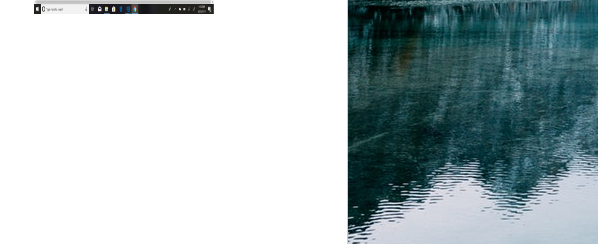
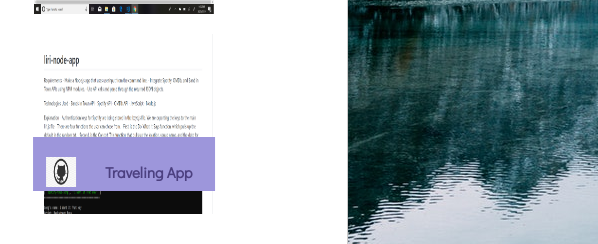
Before and after one commit to aupreti1/Responsive-Portfolio, a plain HTML site: page portfolio.html in a window 1280 px wide. Shown: the part 379-623 px from the top of the page, 682-1280 px from the left. Drawn offline with Linux system fonts and the light colour scheme.

Commit message:
added liri to portfolio

```diff
--- a/portfolio.html
+++ b/portfolio.html
@@ -74,6 +74,15 @@
             <a href="https://aupreti1.github.io/Personal-Traveling-App/" target=" _blank">
                 <img class="portfolio-img" src="./assets/images/traveling.png"></a>
         </div>
+        <div class="container">
+            <div class="centered">
+                <a href="https://github.com/aupreti1/liri-node-app" target="_blank">
+                    <img id="giticon" src="./assets/images/githubicon.png"></a>
+                <h3>Traveling App</h3>
+            </div>
+            <a href="https://github.com/aupreti1/liri-node-app" target=" _blank">
+                <img class="portfolio-img" src="./assets/images/liri.png"></a>
+        </div>
     </section>
 
     <footer></footer>
```
Also changed, not shown: assets/images/liri.png (added).
